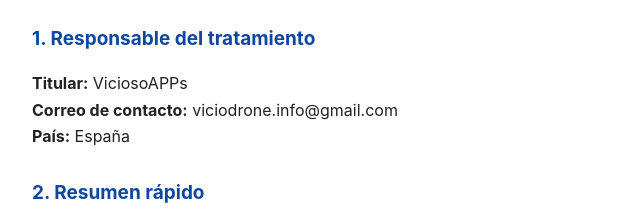
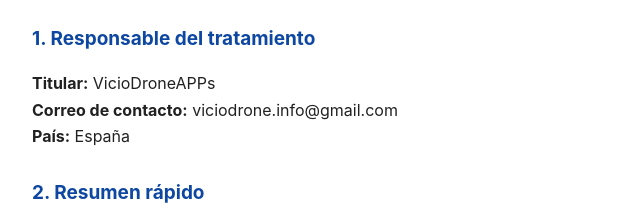
Before and after one commit to viciodroneapps/spainfishing-legal, a plain HTML site: page index.html in a window 1280 px wide. Shown: the part 202-424 px from the top of the page, 198-838 px from the left. Drawn offline with Linux system fonts and the light colour scheme.

Commit message:
Update index.html

```diff
--- a/index.html
+++ b/index.html
@@ -25,7 +25,7 @@
 
 <h2>1. Responsable del tratamiento</h2>
 <p>
-<strong>Titular:</strong> ViciosoAPPs<br>
+<strong>Titular:</strong> VicioDroneAPPs<br>
 <strong>Correo de contacto:</strong> viciodrone.info@gmail.com<br>
 <strong>País:</strong> España
 </p>
```
